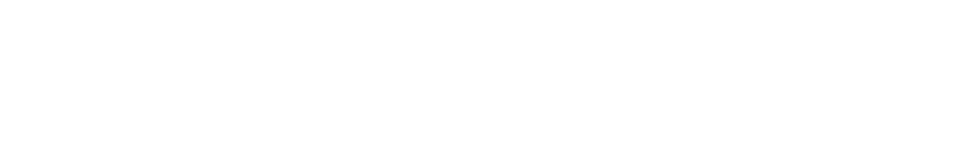
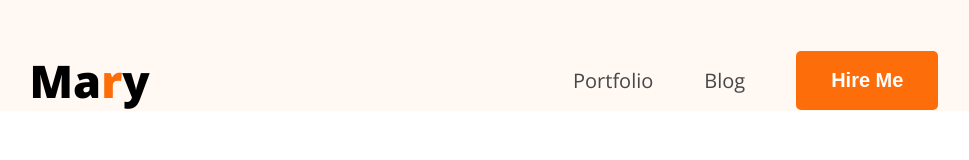
Before and after one commit to mahtabuddin123/Hero-Dev-Portfolio-Resorchs, a plain HTML site: page index.html in a window 1280 px wide. Shown: the whole page, without its empty margins (156-1125 px from the left). Drawn offline with nearby package versions, Linux system fonts and the light colour scheme.

Commit message:
added a portfolio nav bar

```diff
--- a/index.html
+++ b/index.html
@@ -4,8 +4,24 @@
     <meta charset="UTF-8">
     <meta name="viewport" content="width=device-width, initial-scale=1.0">
     <title>Mary Hardy</title>
+    <link rel="preconnect" href="https://fonts.googleapis.com">
+    <link rel="preconnect" href="https://fonts.gstatic.com" crossorigin>
+    <link href="https://fonts.googleapis.com/css2?family=Open+Sans:ital,wght@0,300..800;1,300..800&display=swap" rel="stylesheet">
+    <link rel="stylesheet" href="style/portfolio.css">
 </head>
-<body>
+<body class="font-open-sans">
+    <header>
+        <nav>
+            <div>
+            <h2 class="logo">Ma<span class="color-org">r</span>y</h2>
+            </div>
+        <ul class="manu">
+            <li><a href="">Portfolio</a></li>
+            <li><a href="">Blog</a></li>
+            <li><button class="btn">Hire Me</button></li>
+        </ul>
+        </nav>
+    </header>
 
 </body>
 </html>
--- /dev/null
+++ b/style/portfolio.css
@@ -0,0 +1,50 @@
+*{
+    margin: 0;
+    padding: 0;
+    box-sizing: border-box;
+}
+/* shared style */
+.font-open-sans {
+  font-family: "Open Sans", sans-serif;
+  font-optical-sizing: auto;
+}
+.btn{
+    background-color: #FD6E0A;
+    border: none;
+    padding: 18px 35px;
+    border-radius: 5px;
+    font-size: 20px;
+    font-weight: bold;
+    color: white;
+}
+/* main style */
+.logo {
+    font-size: 45px;
+    font-weight: 900;
+}
+.color-org{
+    color: #FD6E0A;
+}
+header {
+    background-color: #FFF8F3;
+    padding-top: 50px;
+}
+nav {
+    width: 71%;
+    max-width: 1140px;
+    margin: 0 auto;
+    display: flex;
+    justify-content: space-between;
+    align-items: center;
+}
+nav .manu{
+    display: flex;
+    list-style-type: none;
+    gap: 51px;
+    align-items: center;
+}
+nav .manu a {
+    font-size: 20px;
+    color: #474747;
+    text-decoration: none;
+}
```
